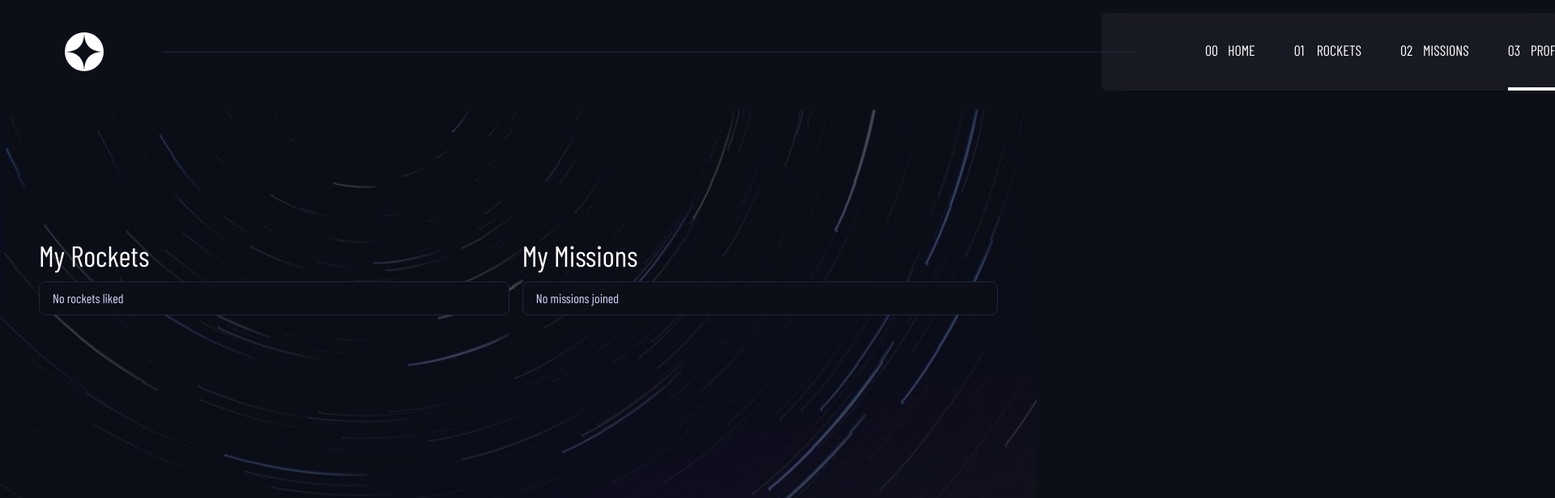
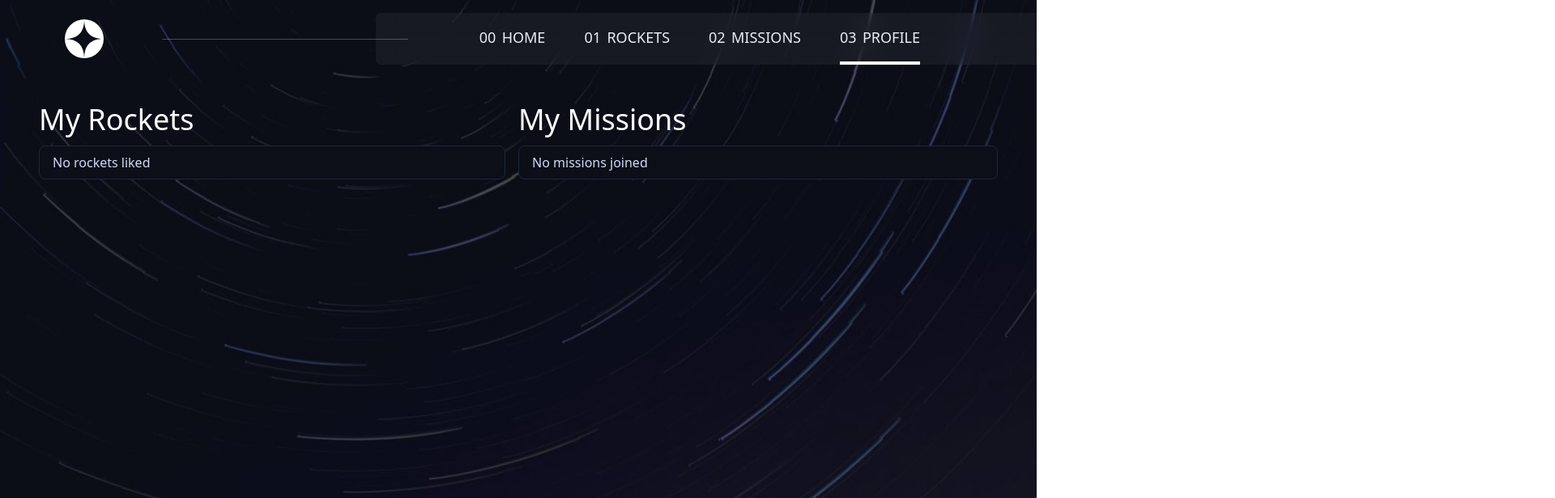
Before and after one commit to orlandodiazc/space-x-travelers, a React (Vite) app: page /profile in a window 1280 px wide. Shown: the top 616 px of the page at 81% size, 1920 px wide, since content can reach past the window. Built offline with nearby package versions, Linux system fonts and the light colour scheme.

Commit message:
Update styles

```diff
--- a/index.html
+++ b/index.html
@@ -1,5 +1,5 @@
 <!doctype html>
-<html lang="en">
+<html lang="en" class="h-full overflow-x-hidden">
   <head>
     <meta charset="UTF-8" />
     <link rel="icon" type="image/svg+xml" href="/favicon.svg" />
@@ -21,8 +21,11 @@
     <meta property="og:image" content="/opengraph-image.webp" />
     <title>Space X Travelers</title>
   </head>
-  <body class="min-h-screen bg-background font-sans antialiased">
-    <div id="root"></div>
+  <body class="h-full antialiased">
+    <div
+      id="root"
+      class="flex h-full flex-col bg-background text-foreground"
+    ></div>
     <script type="module" src="/src/main.tsx"></script>
   </body>
 </html>
--- a/src/components/main-nav.tsx
+++ b/src/components/main-nav.tsx
@@ -10,7 +10,7 @@ interface MainNavProps {
 export function MainNav({ items, closeMenu }: MainNavProps) {
   const { pathname } = useLocation();
   return (
-    <div className="flex flex-col sm:h-24 sm:flex-row sm:justify-center sm:rounded-bl-md sm:bg-white/5 sm:px-8 sm:backdrop-blur-lg lg:rounded-l-md lg:pe-36 lg:ps-32">
+    <div className="flex flex-col sm:h-16 sm:flex-row sm:justify-center sm:rounded-bl-md sm:bg-white/5 sm:px-8 sm:backdrop-blur-lg lg:rounded-l-md lg:pe-36 lg:ps-32">
       {items?.length ? (
         <nav className="flex flex-col gap-3 sm:flex-row sm:items-center sm:gap-12">
           {items?.map(
@@ -21,14 +21,14 @@ export function MainNav({ items, closeMenu }: MainNavProps) {
                   to={item.href}
                   onClick={closeMenu}
                   className={cn(
-                    "flex h-full items-center border-b-4 py-1.5 text-lg uppercase hover:text-foreground",
+                    "flex h-full items-center border-b-4 py-1.5",
                     item.disabled && "cursor-not-allowed opacity-80",
                     pathname === item.href
                       ? "border-white"
-                      : "border-transparent hover:border-white/50",
+                      : "border-transparent",
                   )}
                 >
-                  <span className="flex gap-4">
+                  <span className="flex gap-4 text-lg font-medium uppercase text-accent-foreground hover:text-foreground">
                     <span className="hidden w-3 lg:block">0{index}</span>
                     <span>{item.title}</span>
                   </span>
--- a/src/components/spinner.tsx
+++ b/src/components/spinner.tsx
@@ -3,7 +3,7 @@ export default function Spinner() {
     <div role="status">
       <svg
         aria-hidden="true"
-        className="h-8 w-8 animate-spin fill-foreground text-accent "
+        className="h-8 w-8 animate-spin fill-foreground text-accent"
         viewBox="0 0 100 101"
         fill="none"
         xmlns="http://www.w3.org/2000/svg"
--- a/src/components/ui/card.tsx
+++ b/src/components/ui/card.tsx
@@ -9,7 +9,7 @@ const Card = React.forwardRef<
   <div
     ref={ref}
     className={cn(
-      "rounded-lg border bg-card text-card-foreground shadow-sm",
+      "rounded-lg border border-accent bg-black/25 text-card-foreground shadow-sm backdrop-blur-lg",
       className,
     )}
     {...props}
@@ -48,11 +48,7 @@ const CardDescription = React.forwardRef<
   HTMLParagraphElement,
   React.HTMLAttributes<HTMLParagraphElement>
 >(({ className, ...props }, ref) => (
-  <p
-    ref={ref}
-    className={cn("text-sm text-muted-foreground", className)}
-    {...props}
-  />
+  <p ref={ref} className={cn("text-muted-foreground", className)} {...props} />
 ));
 CardDescription.displayName = "CardDescription";
 
@@ -60,7 +56,7 @@ const CardContent = React.forwardRef<
   HTMLDivElement,
   React.HTMLAttributes<HTMLDivElement>
 >(({ className, ...props }, ref) => (
-  <div ref={ref} className={cn("p-6 pt-0", className)} {...props} />
+  <div ref={ref} className={className} {...props} />
 ));
 CardContent.displayName = "CardContent";
 
--- a/src/components/ui/separator.tsx
+++ b/src/components/ui/separator.tsx
@@ -16,7 +16,7 @@ const Separator = React.forwardRef<
       decorative={decorative}
       orientation={orientation}
       className={cn(
-        "shrink-0 bg-border",
+        "shrink-1 bg-white/25",
         orientation === "horizontal" ? "h-[1px] w-full" : "h-full w-[1px]",
         className,
       )}
--- a/src/components/ui/table.tsx
+++ b/src/components/ui/table.tsx
@@ -9,7 +9,10 @@ const Table = React.forwardRef<
   <div className="relative w-full overflow-auto">
     <table
       ref={ref}
-      className={cn("w-full caption-bottom text-sm", className)}
+      className={cn(
+        "w-full caption-bottom border border-accent text-sm",
+        className,
+      )}
       {...props}
     />
   </div>
@@ -20,7 +23,11 @@ const TableHeader = React.forwardRef<
   HTMLTableSectionElement,
   React.HTMLAttributes<HTMLTableSectionElement>
 >(({ className, ...props }, ref) => (
-  <thead ref={ref} className={cn("[&_tr]:border-b", className)} {...props} />
+  <thead
+    ref={ref}
+    className={cn("[&_tr]:border-b [&_tr]:border-accent", className)}
+    {...props}
+  />
 ));
 TableHeader.displayName = "TableHeader";
 
@@ -58,7 +65,7 @@ const TableRow = React.forwardRef<
   <tr
     ref={ref}
     className={cn(
-      "border-b transition-colors hover:bg-muted/50 data-[state=selected]:bg-muted",
+      "border-b border-accent transition-colors hover:bg-muted/50 data-[state=selected]:bg-muted",
       className,
     )}
     {...props}
--- a/src/index.css
+++ b/src/index.css
@@ -4,7 +4,7 @@
 
 @layer base {
   :root {
-    --font-sans: "Barlow Condensed";
+    --font-sans: Hanken Grotesk Variable, Hanken Grotesk Fallback;
     --background: 230, 35%, 7%;
     --foreground: 0 0% 100%;
 
@@ -27,7 +27,7 @@
     --secondary-foreground: 210 40% 98%;
 
     --accent: 216 34% 17%;
-    --accent-foreground: 210 40% 98%;
+    --accent-foreground: 210 40% 94%;
 
     --destructive: 0 63% 31%;
     --destructive-foreground: 210 40% 98%;
@@ -37,12 +37,3 @@
     --radius: 0.5rem;
   }
 }
-
-@layer base {
-  * {
-    @apply border-border;
-  }
-  body {
-    @apply bg-background text-foreground;
-  }
-}
--- a/src/main.tsx
+++ b/src/main.tsx
@@ -1,11 +1,9 @@
 import React from "react";
 import ReactDOM from "react-dom/client";
+import "@fontsource-variable/hanken-grotesk";
+import "./index.css";
 import { Provider } from "react-redux";
 import { store } from "./redux/store";
-import "@fontsource/barlow-condensed/400.css";
-import "@fontsource/barlow-condensed/500.css";
-import "@fontsource/barlow-condensed/600.css";
-import "./index.css";
 import Home from "./pages/home";
 import { createBrowserRouter, RouterProvider } from "react-router-dom";
 import Rockets from "./pages/Rockets";
--- a/src/pages/profile.tsx
+++ b/src/pages/profile.tsx
@@ -5,15 +5,15 @@ export default function Profile() {
     ({ profileReducer }) => profileReducer,
   );
   return (
-    <div className="min-h-screen items-center bg-profile-mobile bg-cover pb-8 pt-24 sm:pt-32 md:bg-profile-tablet lg:bg-profile-desktop lg:pt-40">
-      <section className="container grid gap-4 sm:grid-flow-col">
+    <div className="container pb-8 pt-2 sm:pt-6">
+      <section className="grid gap-4 sm:grid-flow-col">
         <div className="space-y-3">
           <h2 className="text-3xl md:text-4xl">My Rockets</h2>
-          <div className="flex flex-col rounded-lg border bg-background text-muted-foreground">
+          <div className="flex flex-col rounded-lg border border-accent bg-background text-muted-foreground">
             {reservedRockets.length > 0 ? (
               reservedRockets.map((rocket) => (
                 <div
-                  className="border-b px-4 py-2 last:border-b-transparent"
+                  className="border-b border-accent px-4 py-2 last:border-b-transparent"
                   key={rocket.id}
                 >
                   {rocket.name}
@@ -26,11 +26,11 @@ export default function Profile() {
         </div>
         <div className="space-y-3">
           <h2 className="text-3xl md:text-4xl">My Missions</h2>
-          <div className="flex flex-col rounded-lg border bg-background text-muted-foreground">
+          <div className="flex flex-col rounded-lg border border-accent bg-background text-muted-foreground">
             {reservedMissions.length > 0 ? (
               reservedMissions.map((mission) => (
                 <div
-                  className="border-b px-4 py-2 last:border-b-transparent"
+                  className="border-b border-accent px-4 py-2 last:border-b-transparent"
                   key={mission.id}
                 >
                   {mission.name}
--- a/src/pages/root.tsx
+++ b/src/pages/root.tsx
@@ -1,9 +1,21 @@
-import { Outlet } from "react-router-dom";
+import { Outlet, useLocation } from "react-router-dom";
 import { SiteHeader } from "../components/site-header";
+import { cn } from "@/lib/utils";
+
+const pageBackground: Record<string, string> = {
+  "": "bg-home-mobile md:bg-home-tablet lg:bg-home-desktop",
+  rockets: "bg-rockets-mobile md:bg-rockets-tablet lg:bg-rockets-desktop",
+  missions: "bg-missions-mobile md:bg-missions-tablet lg:bg-missions-desktop",
+  profile: "bg-profile-mobile md:bg-profile-tablet lg:bg-profile-desktop",
+};
 
 export default function Root() {
+  const path = useLocation().pathname;
+  const location = path.split("/")[1];
+  const bgStyles = pageBackground[location];
+
   return (
-    <div className="relative flex min-h-screen flex-col">
+    <div className={cn("flex flex-1 flex-col bg-cover", bgStyles)}>
       <SiteHeader />
       <div className="flex-1">
         <Outlet />
```
Also changed, not shown: package.json (+12 -11 lines), 1 other file (tests, documents, lock files or other folders).
